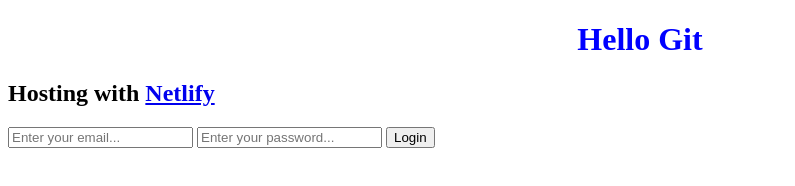
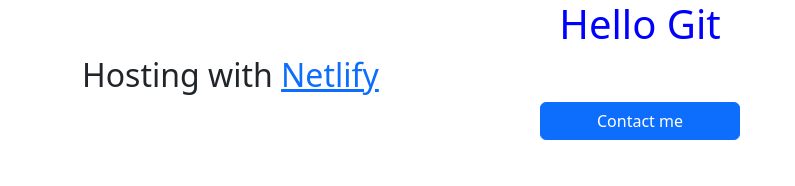
Before and after one commit to Judith125/shecodes-projects, a plain HTML site: page index.html in a window 1280 px wide. Shown: the whole page, without its empty margins (0-795 px from the left). Drawn offline with nearby package versions, Linux system fonts and the light colour scheme.

Commit message:
Added contact button

```diff
--- a/index.html
+++ b/index.html
@@ -5,17 +5,24 @@
     <meta http-equiv="X-UA-Compatible" content="IE=edge" />
     <meta name="viewport" content="width=device-width, initial-scale=1.0" />
     <title>Document</title>
+    <link
+      href="https://cdn.jsdelivr.net/npm/bootstrap@5.3.0-alpha2/dist/css/bootstrap.min.css"
+      rel="stylesheet"
+      integrity="sha384-aFq/bzH65dt+w6FI2ooMVUpc+21e0SRygnTpmBvdBgSdnuTN7QbdgL+OapgHtvPp"
+      crossorigin="anonymous"
+    />
     <link rel="stylesheet" href="style.css" />
   </head>
   <body>
-    <h1>Hello Git</h1>
+    <div class="container">
+      <h1>Hello Git</h1>
 
-    <h2>Hosting with <a href="https://app.netlify.com/">Netlify</a></h2>
-    <form>
-      <input type="email" placeholder="Enter your email..." />
-      <input type="password" placeholder="Enter your password..." />
-      <input type="submit" value="Login" />
-    </form>
-    <script src="script.js"></script>
+      <h2>Hosting with <a href="https://app.netlify.com/">Netlify</a></h2>
+
+      <a href="mailto:judith.greiner@gmx.de" class="btn btn-primary contact-btn"
+        >Contact me</a
+      >
+      <script src="script.js"></script>
+    </div>
   </body>
 </html>
--- a/style.css
+++ b/style.css
@@ -2,3 +2,9 @@ h1 {
   text-align: center;
   color: blue;
 }
+
+.contact-btn {
+  display: block;
+  margin: 0 auto;
+  width: 200px;
+}
```
